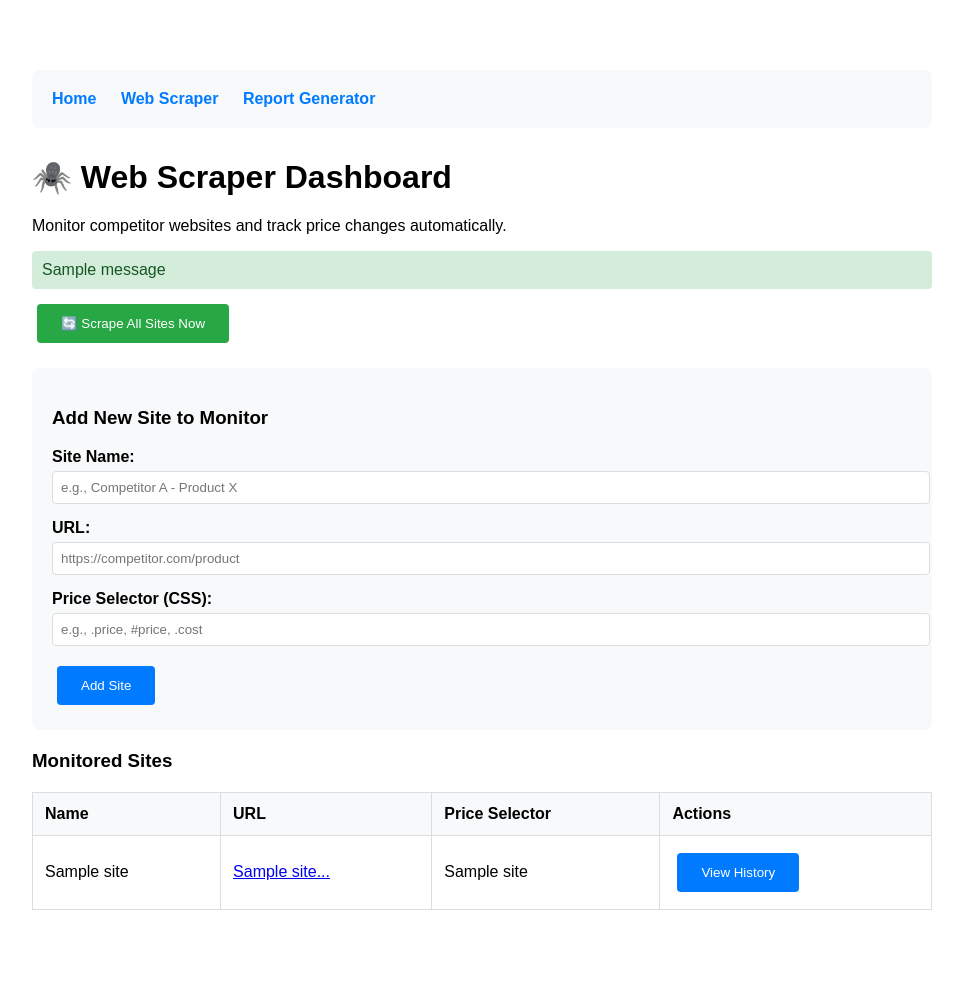
After one commit to bluelilygithub/curam-ai-python, a Flask app: template templates/scraper.html in a window 1280 px wide. The commit adds this page. Shown: the whole page, without its empty margins (158-1121 px from the left). Run offline with Flask 3, Linux system fonts and the light colour scheme; the template is opened without the code that fills it: most values are stand-ins (such as "Sample title", 1, 10 or a date in 2020); one stand-in notice (Sample message) is shown.

Commit message:
Add web scraper dashboard and price monitoring

```diff
--- a/requirements.txt
+++ b/requirements.txt
@@ -2,6 +2,9 @@ Flask==2.3.3
 pandas==2.0.3
 numpy==1.24.3
 matplotlib==3.7.2
-reportlab==4.0.4
+requests==2.31.0
+beautifulsoup4==4.12.2
+schedule==1.2.0
+sqlite3
 gunicorn==21.2.0
 Werkzeug==2.3.7
--- /dev/null
+++ b/templates/scraper.html
@@ -0,0 +1,114 @@
+<!DOCTYPE html>
+<html>
+<head>
+    <title>Web Scraper Dashboard</title>
+    <style>
+        body { font-family: Arial, sans-serif; max-width: 900px; margin: 50px auto; padding: 20px; }
+        .nav { background: #f8f9fa; padding: 20px; margin-bottom: 30px; border-radius: 8px; }
+        .nav a { margin-right: 20px; text-decoration: none; color: #007bff; font-weight: bold; }
+        .form-group { margin: 15px 0; }
+        .form-group label { display: block; margin-bottom: 5px; font-weight: bold; }
+        .form-group input { width: 100%; padding: 8px; border: 1px solid #ddd; border-radius: 4px; }
+        .btn { background: #007bff; color: white; padding: 12px 24px; border: none; border-radius: 4px; cursor: pointer; margin: 5px; }
+        .btn:hover { background: #0056b3; }
+        .btn-success { background: #28a745; }
+        .btn-success:hover { background: #218838; }
+        .sites-table { width: 100%; border-collapse: collapse; margin: 20px 0; }
+        .sites-table th, .sites-table td { padding: 12px; border: 1px solid #ddd; text-align: left; }
+        .sites-table th { background: #f8f9fa; }
+        .add-site-form { background: #f8f9fa; padding: 20px; border-radius: 8px; margin: 20px 0; }
+        .flash { padding: 10px; margin: 10px 0; border-radius: 4px; background: #d4edda; color: #155724; }
+        .results { background: #fff3cd; padding: 15px; border-radius: 4px; margin: 20px 0; }
+    </style>
+</head>
+<body>
+    <div class="nav">
+        <a href="/">Home</a>
+        <a href="/scraper">Web Scraper</a>
+        <a href="/reports">Report Generator</a>
+    </div>
+
+    <h1>🕷️ Web Scraper Dashboard</h1>
+    <p>Monitor competitor websites and track price changes automatically.</p>
+
+    {% with messages = get_flashed_messages() %}
+        {% if messages %}
+            {% for message in messages %}
+                <div class="flash">{{ message }}</div>
+            {% endfor %}
+        {% endif %}
+    {% endwith %}
+
+    <button onclick="scrapeNow()" class="btn btn-success">🔄 Scrape All Sites Now</button>
+
+    <div id="results"></div>
+
+    <div class="add-site-form">
+        <h3>Add New Site to Monitor</h3>
+        <form method="post" action="/add_site">
+            <div class="form-group">
+                <label>Site Name:</label>
+                <input type="text" name="name" placeholder="e.g., Competitor A - Product X" required>
+            </div>
+            <div class="form-group">
+                <label>URL:</label>
+                <input type="url" name="url" placeholder="https://competitor.com/product" required>
+            </div>
+            <div class="form-group">
+                <label>Price Selector (CSS):</label>
+                <input type="text" name="price_selector" placeholder="e.g., .price, #price, .cost" required>
+            </div>
+            <button type="submit" class="btn">Add Site</button>
+        </form>
+    </div>
+
+    <h3>Monitored Sites</h3>
+    <table class="sites-table">
+        <thead>
+            <tr>
+                <th>Name</th>
+                <th>URL</th>
+                <th>Price Selector</th>
+                <th>Actions</th>
+            </tr>
+        </thead>
+        <tbody>
+            {% for site in sites %}
+            <tr>
+                <td>{{ site[1] }}</td>
+                <td><a href="{{ site[2] }}" target="_blank">{{ site[2][:50] }}...</a></td>
+                <td>{{ site[3] }}</td>
+                <td>
+                    <button onclick="viewHistory({{ site[0] }})" class="btn">View History</button>
+                </td>
+            </tr>
+            {% endfor %}
+        </tbody>
+    </table>
+
+    <script>
+        function scrapeNow() {
+            document.getElementById('results').innerHTML = '<p>Scraping in progress...</p>';
+            fetch('/scrape_now')
+                .then(response => response.json())
+                .then(data => {
+                    document.getElementById('results').innerHTML =
+                        '<div class="results"><h4>Scraping Results:</h4>' +
+                        data.results.map(r => '<p>' + r + '</p>').join('') +
+                        '</div>';
+                })
+                .catch(error => {
+                    document.getElementById('results').innerHTML = '<p>Error: ' + error + '</p>';
+                });
+        }
+
+        function viewHistory(siteId) {
+            fetch('/price_history/' + siteId)
+                .then(response => response.json())
+                .then(data => {
+                    alert('Price history: ' + JSON.stringify(data.history.slice(0, 5)));
+                });
+        }
+    </script>
+</body>
+</html>
--- /dev/null
+++ b/test-data.csv
@@ -0,0 +1,5 @@
+Product,Sales,Revenue,Region
+Widget A,150,3000,North
+Widget B,200,5000,South
+Widget C,100,2500,East
+Widget D,175,3500,West
```
Also changed, not shown: scraper.py (added, +99 -0 lines), templates/index.html (+27 -21 lines), templates/reports.html (added, +40 -0 lines).
